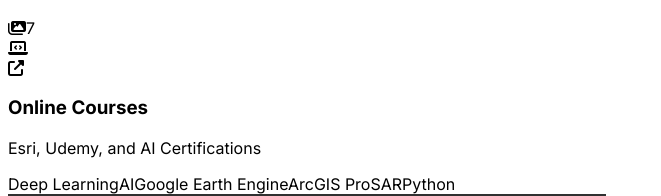
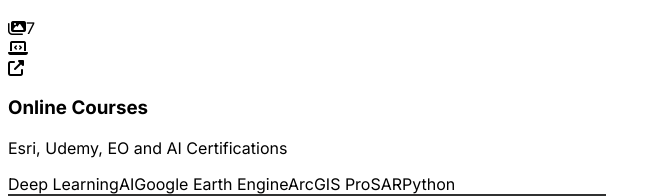
Before and after one commit to Kafle33/personal-portfolio, a React (Vite) app in the folder client/: page / in a window 1280 px wide. Shown: the part 9760-9956 px from the top of the page, without its empty margins (0-661 px from the left). Built offline with nearby package versions, Linux system fonts and the light colour scheme.

Commit message:
feat(portfolio): correct spellings

```diff
--- a/client/src/pages/home.tsx
+++ b/client/src/pages/home.tsx
@@ -189,7 +189,7 @@ export default function Home() {
     {
       id: 'online-courses',
       title: 'Online Courses',
-      description: 'Esri, Udemy, and AI Certifications',
+      description: 'Esri, Udemy, EO and AI Certifications',
       images: [udemyAiC, udemyDlC, esriSarC, esriMultiC, esriDlC, eoUrbanC, eoMlC],
       details: [
         'Automated Sentinel-1 SAR workflows in ArcGIS Notebooks using Python for preprocessing, filtering, and feature extraction.',
```
